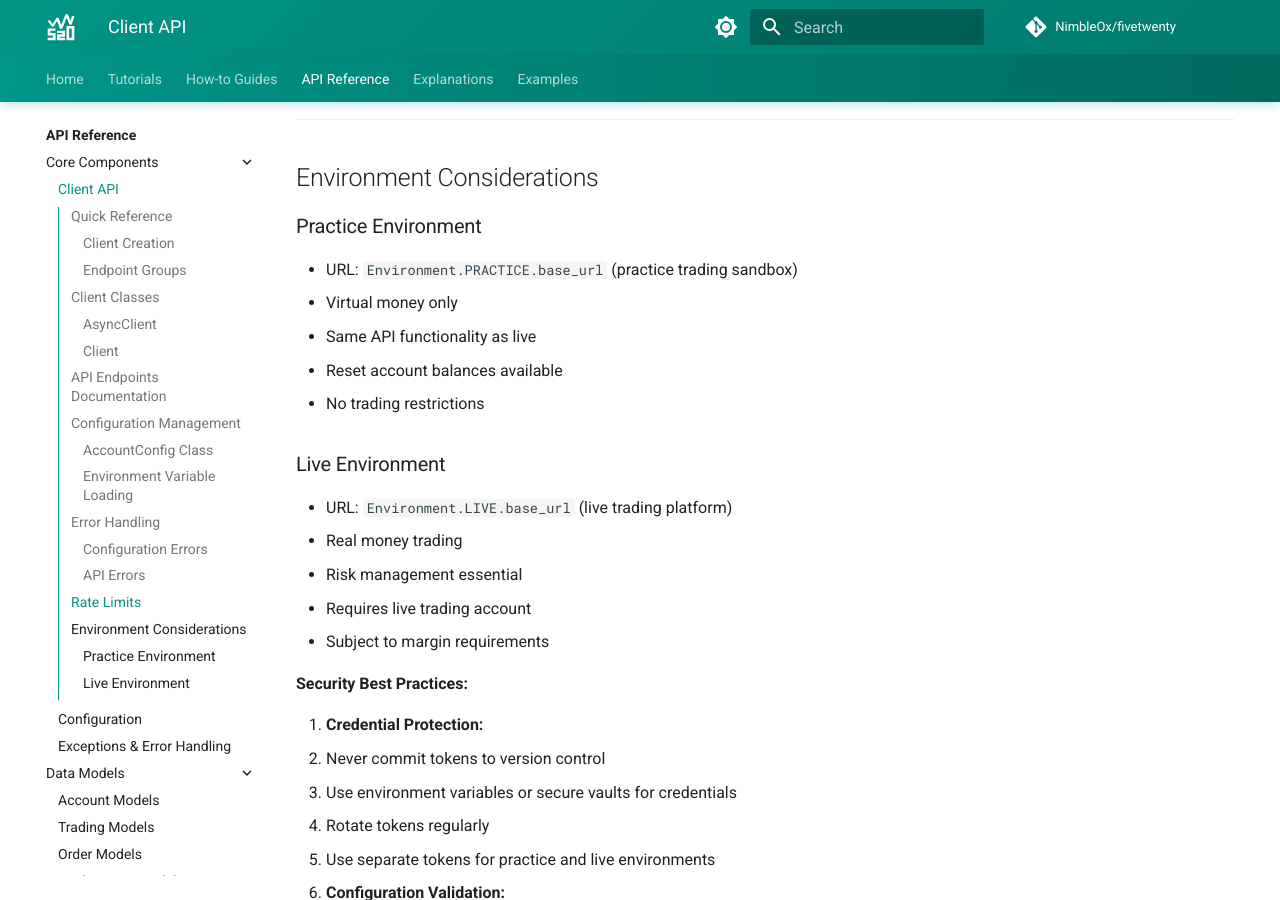
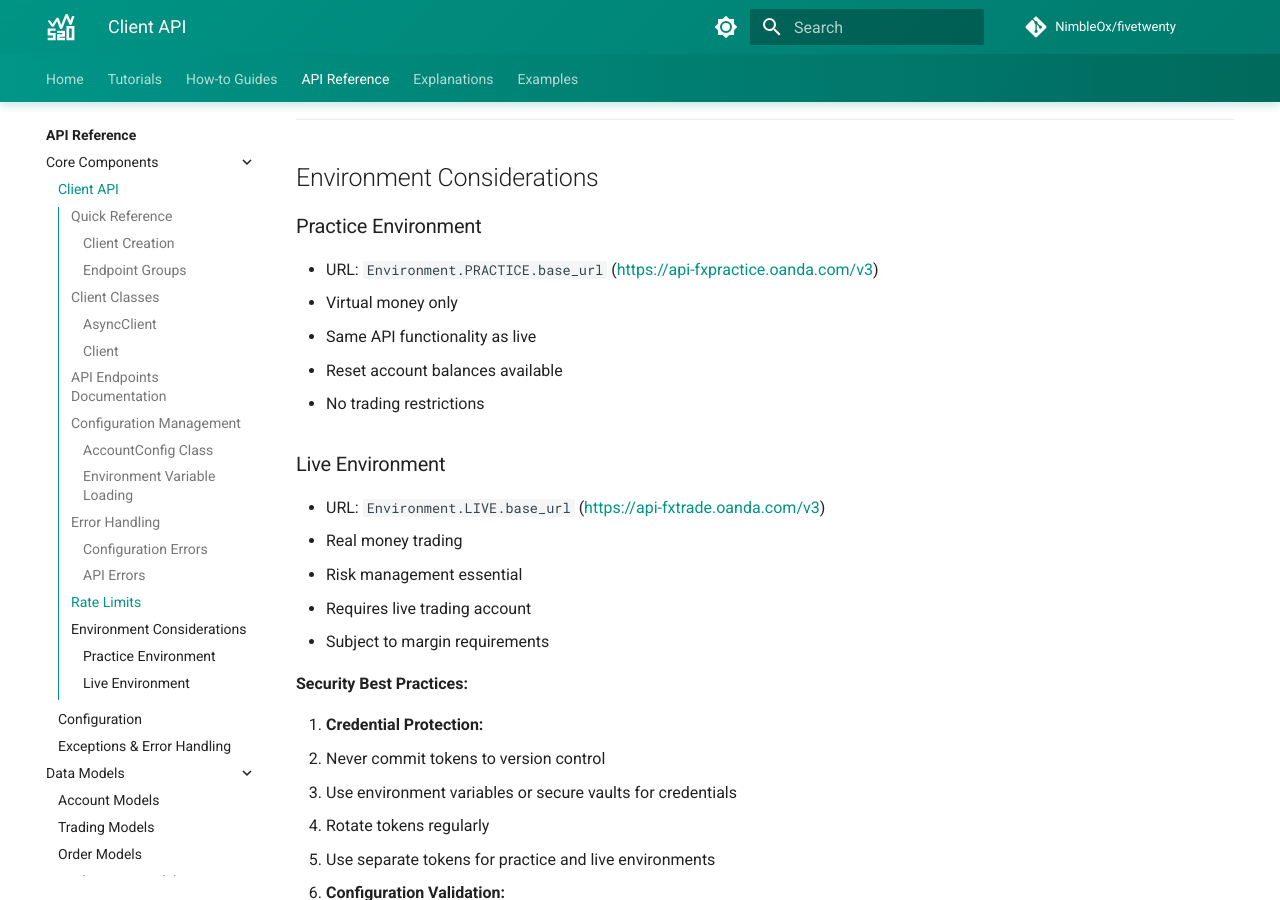
Before and after one commit to NimbleOx/fivetwenty, an MkDocs documentation site: the page built from docs/api-reference/client.md, in a window 1280 px wide and 900 px high, scrolled down 7586 px. Built offline with MkDocs 1.6.1 and Material for MkDocs 9.7.7, drawn with Linux system fonts in a browser that asks for light colours; comment, search, counter and statistics services are not loaded.

Commit message:
Restore educational hardcoded URLs in documentation
- Restore actual OANDA endpoint URLs in API reference docs
- These URLs provide educational value and debugging assistance
- Disable SDK methods validation to avoid false positives on legitimate documentation patterns

```diff
--- a/docs/api-reference/client.md
+++ b/docs/api-reference/client.md
@@ -326,14 +326,14 @@ OANDA API enforces rate limits:
 ## Environment Considerations
 
 ### Practice Environment
-- URL: `Environment.PRACTICE.base_url` (practice trading sandbox)
+- URL: `Environment.PRACTICE.base_url` (https://api-fxpractice.oanda.com/v3)
 - Virtual money only
 - Same API functionality as live
 - Reset account balances available
 - No trading restrictions
 
 ### Live Environment
-- URL: `Environment.LIVE.base_url` (live trading platform)
+- URL: `Environment.LIVE.base_url` (https://api-fxtrade.oanda.com/v3)
 - Real money trading
 - Risk management essential
 - Requires live trading account
```
Also changed, not shown: docs/api-reference/configuration.md (+2 -2 lines), 1 other file.
